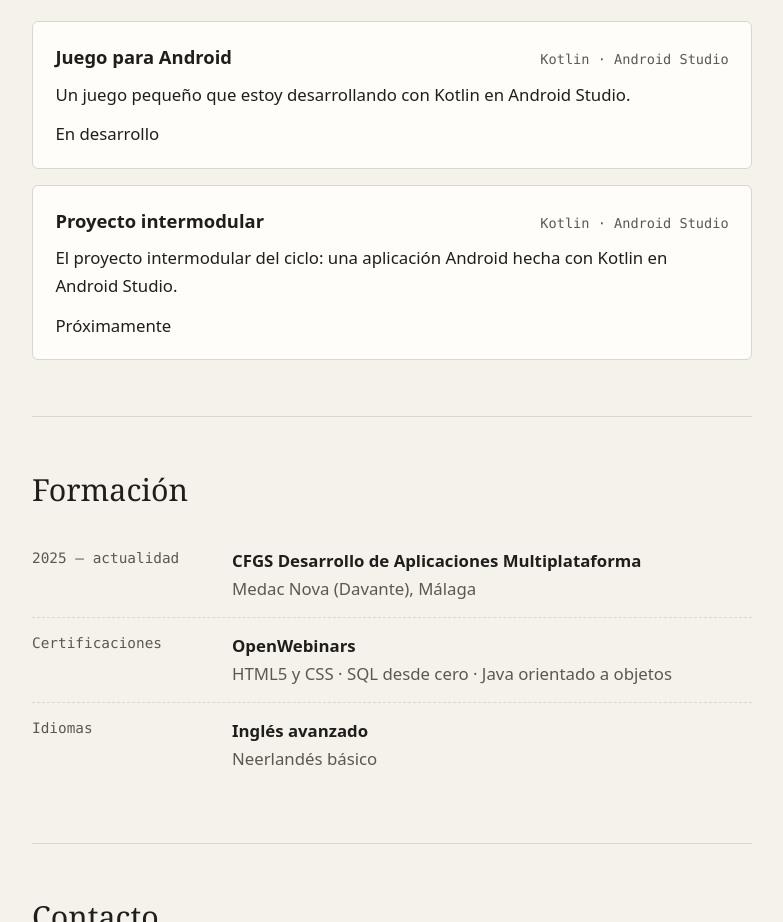
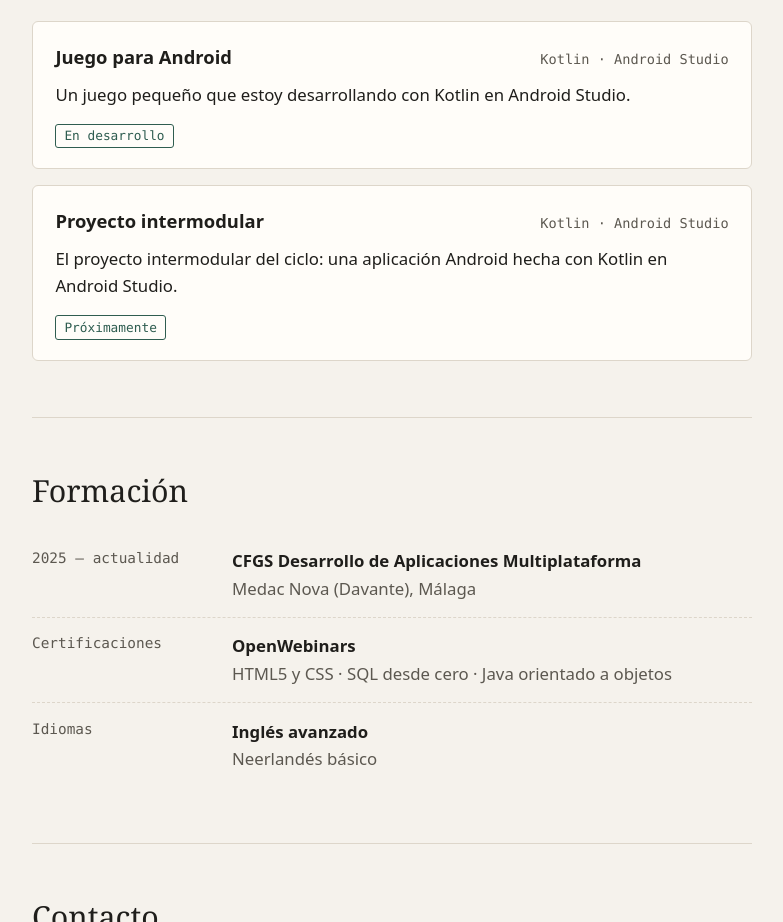
Before and after one commit to seymuswillemsgabriel/seymuswillemsgabriel, a plain HTML site: page index.html in a window 1280 px wide. Shown: the part 1272-2194 px from the top of the page, without its empty margins (248-1031 px from the left). Drawn offline with Linux system fonts and the light colour scheme.

Commit message:
Estilo del estado de los proyectos

```diff
--- a/style.css
+++ b/style.css
@@ -261,6 +261,16 @@ h3 {
   margin: 0.5rem 0 0.75rem;
 }
 
+.proyecto-estado {
+  display: inline-block;
+  font-family: var(--mono);
+  font-size: 0.8rem;
+  color: var(--acento);
+  border: 1px solid var(--acento);
+  border-radius: 3px;
+  padding: 0.05rem 0.5rem;
+}
+
 /* Formación */
 .formacion {
   margin: 0;
```
